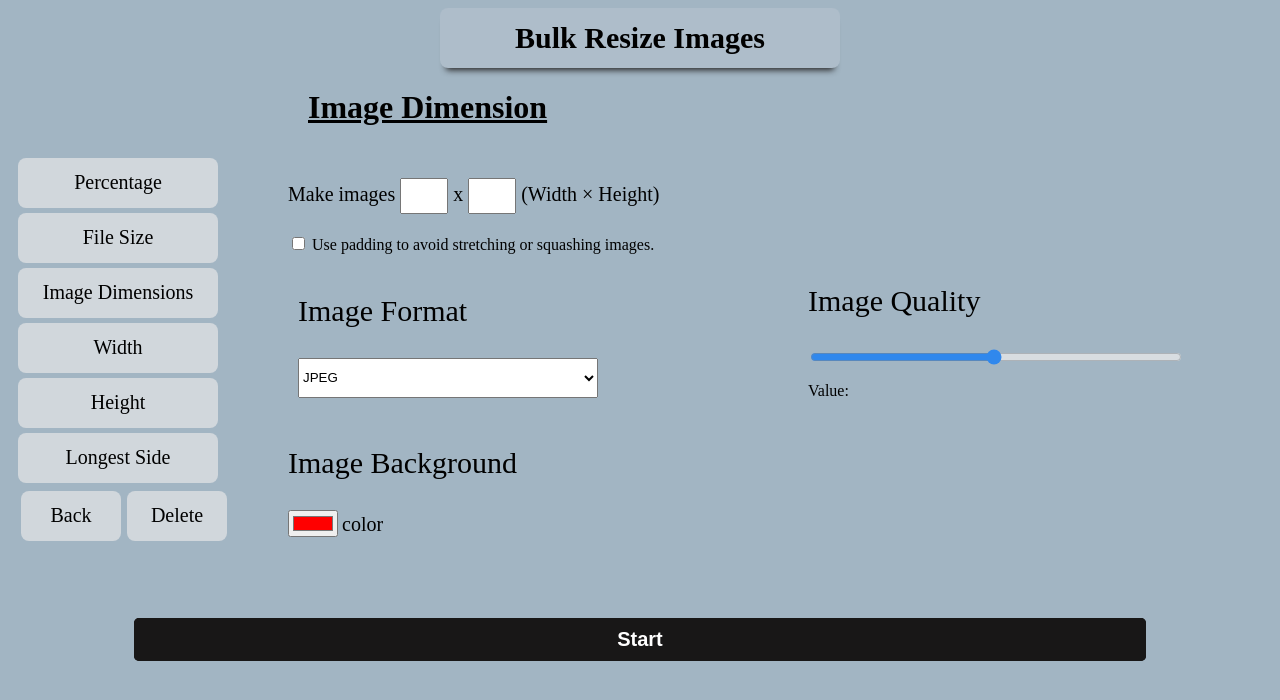
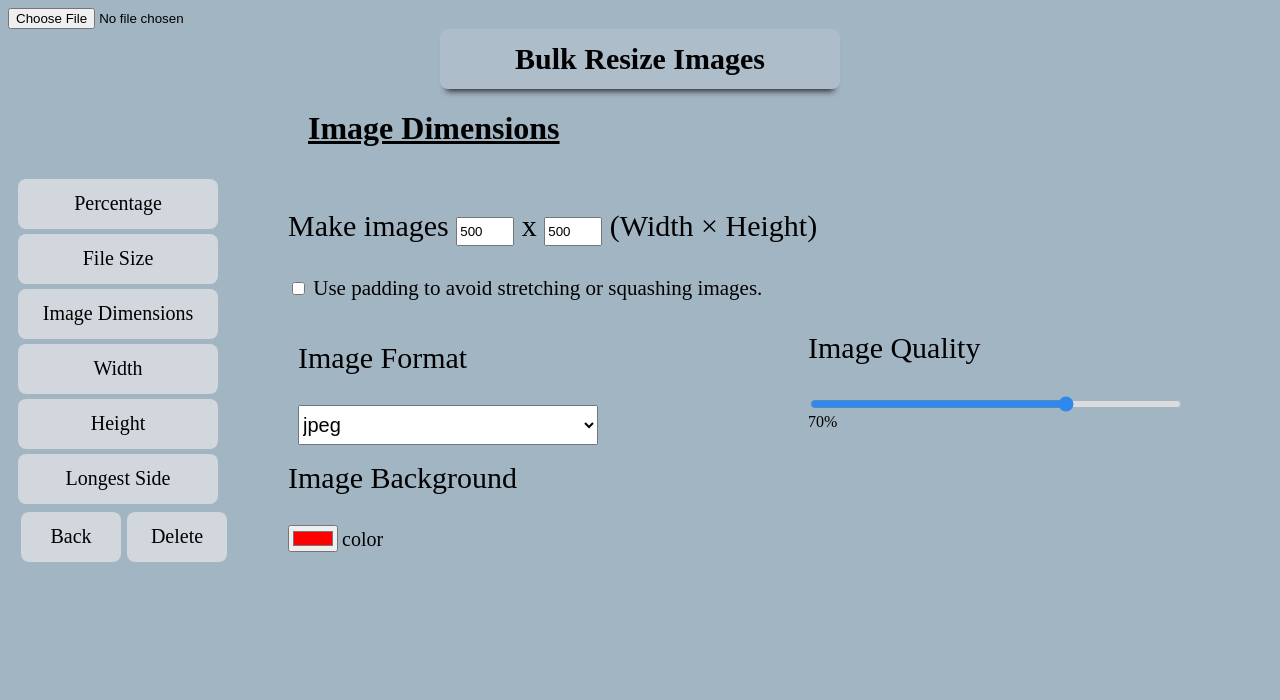
Before and after one commit to saan58/CC_, a SvelteKit app: page /image_dim in a window 1280 px wide. Shown: the top 700 px of the page. Built offline with nearby package versions, Linux system fonts and the light colour scheme.

Commit message:
changes image dimension page

```diff
--- a/src/routes/image_dim/+page.svelte
+++ b/src/routes/image_dim/+page.svelte
@@ -1,17 +1,90 @@
+
 <script>
-  //java script code
-  //var slider = document.getElementById("myRange");
-  //var output = document.getElementById("demo");
-  //output.innerHTML = slider.value;
 
-  // slider.oninput = function() {
-  //   output.innerHTML = this.value;
-  // }
+  let selectedImage;
+ let resizedImage;
+ let file;
+ let state1 = false;
 
 
-  let state1 = false;
+ let resizeDimensionsWidth  = 500;
+ let resizeDimensionsHeight  = 500;
+ let imageQuality = 70;
+ let isvlue = false;
+
+
+ let selectedFormat = "jpeg"; // Initialize the selected option variable
+
+ const formats = ["jpeg", "png", "webp"];
+
+ function handleChange(event) {
+     selectedFormat = event.target.value;
+   }
+
+
+ const handleImageSelect = (event) => {
+
+    file = event.target.files[0];
+   selectedImage = URL.createObjectURL(file);
+ };
+
+ const resizeImage = async () => {
+   isvlue = true;
+
+   if (file) {
+     console.log("file res");
+     const reader = new FileReader();
+     reader.onload = () => {
+       const img = new Image();
+       img.src = reader.result;
+       img.onload = () => {
+         console.log(img.width);
+         console.log(img.height);
+
+         console.log(resizeDimensionsWidth );
+         const scaleFactor = resizeDimensionsWidth / img.width;
+         console.log(scaleFactor);
+         const canvas = document.createElement('canvas');
+         canvas.width = resizeDimensionsWidth;
+         canvas.height = resizeDimensionsHeight;
+
+         console.log(canvas.width);
+         console.log(canvas.height);
+         const ctx = canvas.getContext('2d');
+         ctx.drawImage(img, 0, 0, canvas.width, canvas.height);
+         console.log("imahequ"+imageQuality);
+         const resizedImage = canvas.toDataURL('image/jpeg', imageQuality / 100);
+         console.log(resizedImage);
+         selectedImage = resizedImage;
+
+       };
+     };
+     reader.readAsDataURL(file);
+   }
+
+  //console.log(selectedImage);
+   // Send selectedImage to the backend for resizing
+   // Receive the resized image URL from the backend
+   // Set resizedImage to the URL of the resized image
+ };
+
+ const downloadImage = () => {
+   const a = document.createElement('a');
+   a.href = selectedImage;
+   a.download = 'resized_image.'+selectedFormat; // You can customize the filename here
+   a.style.display = 'none';
+
+   document.body.appendChild(a);
+   a.click();
+   document.body.removeChild(a);
+ };
+
 
 </script>
+
+<input type="file" accept="image/*" on:change={handleImageSelect} />
+
+
 
 <!-- for Heading container Box  -->
 <center>
@@ -21,7 +94,8 @@
    </center>
  </div>
 </center>
-<h1 class="imageDim"><u>Image Dimension</u></h1>
+<h1 class="percentage"><u>
+  Image Dimensions</u></h1>
 
 <div class="row">
  <div class="column">
@@ -47,44 +121,32 @@
  </div>
  <div class="column1">
    <p class="p1">
-
-Make images <input class="input1" /> x <input class="input1" /> (Width  ×  Height)
+    Make images <input class="input1" type="number" bind:value={resizeDimensionsWidth } min="1"  /> x <input class="input1" type="number" bind:value={resizeDimensionsHeight } min="1"  /> (Width  ×  Height)
    </p>
 
-
-
-    <label style="margin-left: 50px;">
+   <label style="margin-left: 50px ; font-size: 21px;" >
     <input  type="checkbox" bind:checked = {state1}>
     Use padding to avoid stretching or squashing images.
 </label>
 
-
    <div class="row">
      <div class="column">
        <p class="p2">Image Format</p>
-        <form>
-          <select class="select">
-            <option value="JPEG">JPEG</option>
-            <option value="PNG">PNG</option>
-            <option value="WEBP">WEBP</option>
+       <select  class="select" bind:value={selectedFormat} on:change={handleChange}>
+         {#each formats as format}
+           <option value={format}>{format}</option>
+         {/each}
        </select>
-        </form>
      </div>
+     {#if selectedFormat !== 'png'}
      <div>
       <p class="p3">Image Quality</p>
-
         <div class="slidecontainer">
-          <input
-            type="range"
-            min="1"
-            max="100"
-            value="50"
-            class="slider"
-            id="myRange"
-          />
-          <p>Value: <span id="demo" /></p>
+      <input    class="slider" type="range" bind:value={imageQuality} min="1" max="100" step="1" />
+      <span>{imageQuality}%</span>
     </div>
     </div>
+    {/if}
    </div>
 
    <p class="p2">Image Background</p>
@@ -95,9 +157,20 @@ Make images <input class="input1" /> x <input class="input1" /> (Width  ×  Heig
  </div>
 </div>
 
+{#if selectedImage}
 <center>
-  <button type="button" class="bn">Start</button>
+<!-- <img   src={selectedImage} alt="Selected Image" /> -->
+<button type="button" class="bn" on:click={resizeImage}>Start</button>
 </center>
+{/if}
+
+{#if isvlue }
+<center>
+<a href={resizedImage} download="resized_image.jpg">
+ <button type="button" class="bn" on:click={downloadImage}>Download</button>
+</a>
+</center>
+{/if}
 
 <style>
  /* choose button style */
@@ -164,6 +237,8 @@ Make images <input class="input1" /> x <input class="input1" /> (Width  ×  Heig
    height: 40px;
    width: 300px;
    margin-left: 50px;
+
+   font-size: 20px;
  }
 
  .p2 {
@@ -176,12 +251,12 @@ Make images <input class="input1" /> x <input class="input1" /> (Width  ×  Heig
  }
 
  .input1 {
-    height: 30px;
-    width: 40px;
+   height: 23px;
+   width: 50px;
  }
 
  .p1 {
-    font-size: 20px;
+   font-size: 30px;
    margin-left: 50px;
  }
 
@@ -225,7 +300,7 @@ Make images <input class="input1" /> x <input class="input1" /> (Width  ×  Heig
    font-size: 20px;
  }
 
-  .imageDim {
+ .percentage {
    padding-left: 300px;
  }
 
@@ -314,4 +389,8 @@ Make images <input class="input1" /> x <input class="input1" /> (Width  ×  Heig
  li a:hover {
    color: white;
  }
+
+
+
+
 </style>
```
Lines whose indentation alone changed are shown as unchanged.
